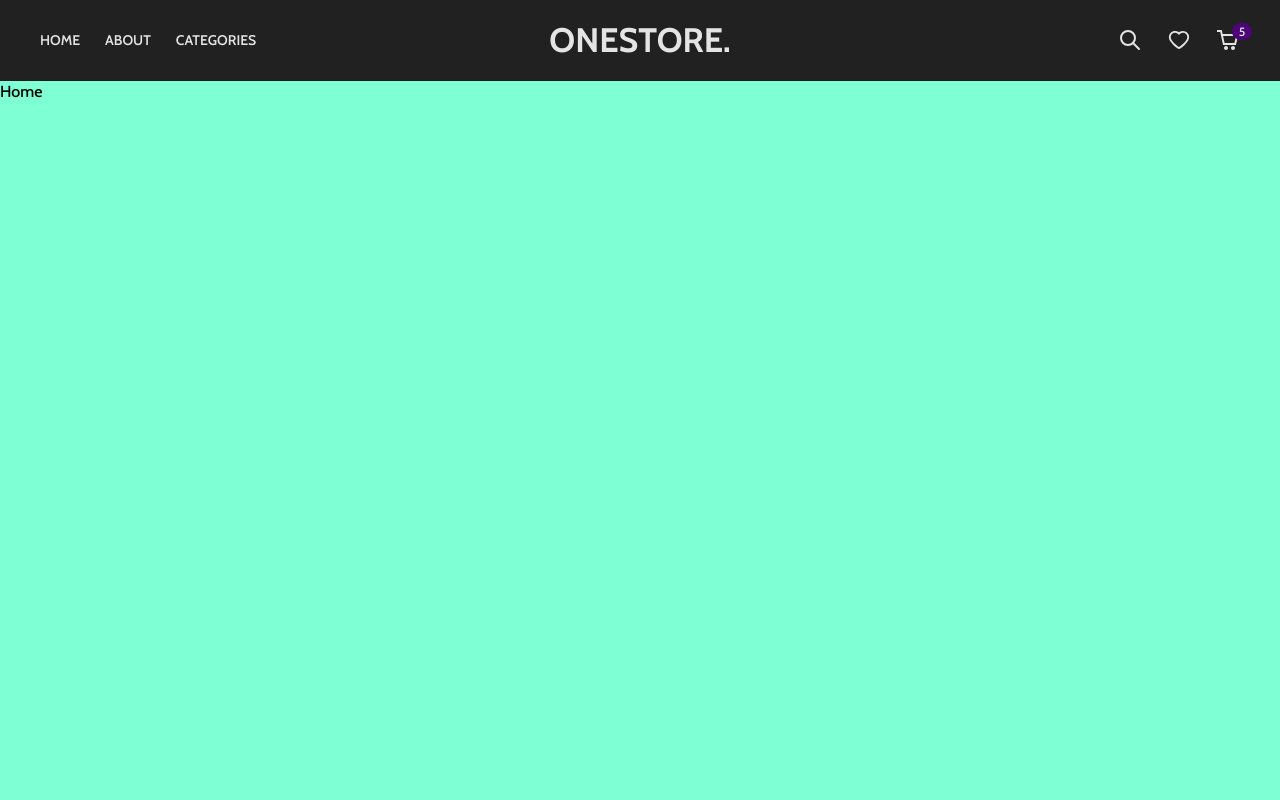
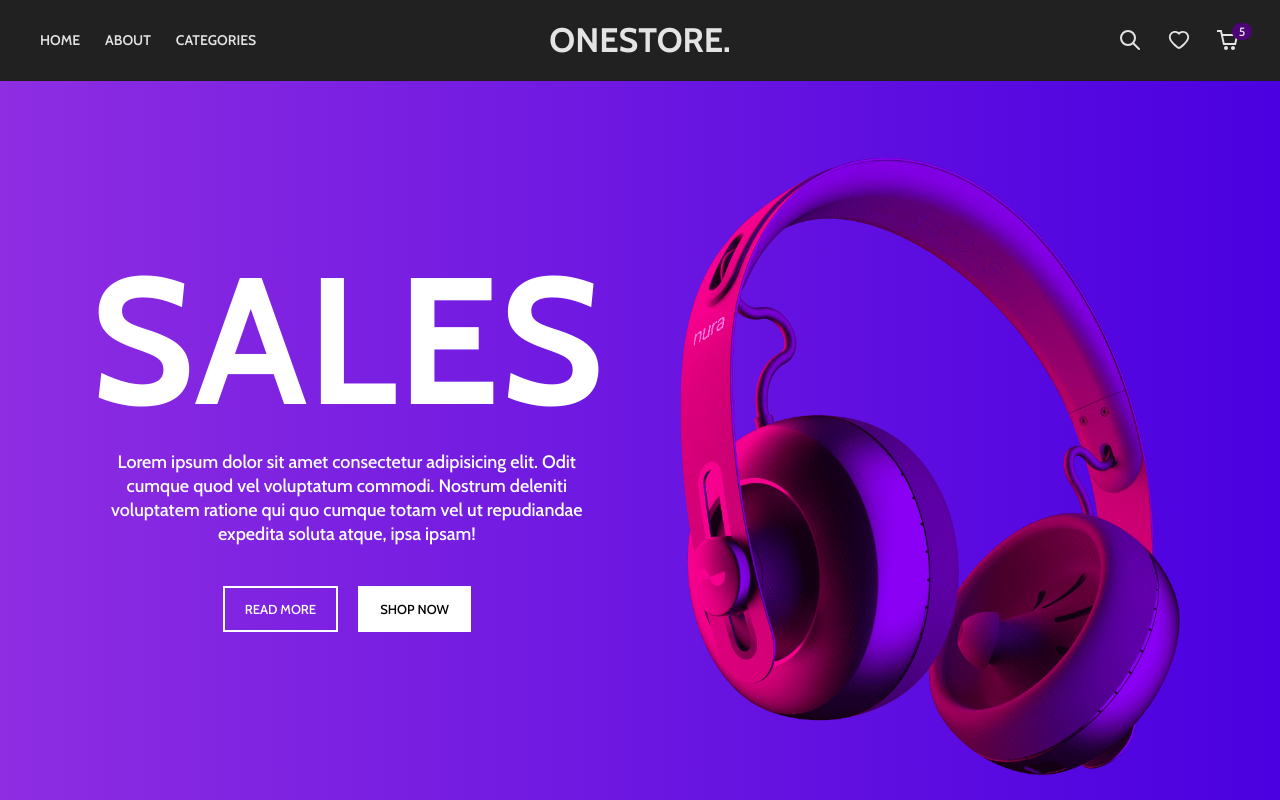
Before and after one commit to 7sering/onestore, a React (Create React App) app in the folder client/: page / in a window 1280 px wide. Shown: the top 800 px of the page. Built offline with nearby package versions, Linux system fonts and the light colour scheme.

Commit message:
Hero Banner Section Complete

```diff
--- a/client/src/components/Home/Banner/Banner.jsx
+++ b/client/src/components/Home/Banner/Banner.jsx
@@ -1,6 +1,24 @@
 import "./Banner.scss";
+
+import BannerImg from "../../../assets/banner-img.png"
 const Banner = () => {
-    return <div>Banner</div>;
+    return <div>
+        <div className="hero-banner">
+            <div className="content">
+                <div className="text-content">
+                    <h1>SALES</h1>
+                    <p>
+                        Lorem ipsum dolor sit amet consectetur adipisicing elit. Odit cumque quod vel voluptatum commodi. Nostrum deleniti voluptatem ratione qui quo cumque totam vel ut repudiandae expedita soluta atque, ipsa ipsam!
+                    </p>
+                    <div className="ctas">
+                        <div className="banner-cta">Read More</div>
+                        <div className="banner-cta v2">Shop Now</div>
+                    </div>
+                </div>
+                <img className="banner-img" src={BannerImg} alt="featured-product"/>
+            </div>
+        </div>
+    </div>;
 };
 
 export default Banner;
--- a/client/src/components/Home/Banner/Banner.scss
+++ b/client/src/components/Home/Banner/Banner.scss
@@ -1 +1,100 @@
 @import "../../../css-config/mixins.scss";
+.hero-banner {
+    padding: 40px 0;
+    position: relative;
+    background-image: linear-gradient(to right, #8e2de2, #4a00e0);
+    @include md {
+        height: calc(100vh - 80px);
+    }
+    .content {
+        height: 100%;
+        display: flex;
+        justify-content: flex-end;
+        align-items: center;
+        flex-direction: column-reverse;
+        max-width: calc(100% - 20px);
+        margin: 0 auto;
+        position: relative;
+        @include md {
+            flex-direction: row;
+            max-width: 1200px;
+        }
+        .banner-img {
+            position: relative;
+            z-index: 9;
+            width: 200px;
+            margin-bottom: 20px;
+            @include md {
+                width: 500px;
+                margin-right: 60px;
+                margin-top: 50px;
+                margin-bottom: 0;
+            }
+            @include xxl {
+                width: 600px;
+                margin-right: 0;
+                margin-top: 0;
+            }
+        }
+        .text-content {
+            color: white;
+            text-align: center;
+            display: flex;
+            flex-direction: column;
+            align-items: center;
+            @include md {
+                position: absolute;
+                left: 50px;
+                top: 50%;
+                transform: translateY(-50%);
+            }
+            @include xxl {
+                left: 0;
+            }
+            h1 {
+                font-size: 80px;
+                font-weight: 700;
+                line-height: 1;
+                color: white;
+                margin-bottom: 20px;
+                @include md {
+                    font-size: 180px;
+                }
+            }
+            p {
+                max-width: 300px;
+                font-size: 14px;
+                line-height: 20px;
+                margin-bottom: 20px;
+                @include md {
+                    max-width: 500px;
+                    font-size: 18px;
+                    line-height: 24px;
+                    margin-bottom: 40px;
+                }
+            }
+            .ctas {
+                display: flex;
+                justify-content: center;
+                gap: 20px;
+                .banner-cta {
+                    text-transform: uppercase;
+                    font-size: 13px;
+                    font-weight: 500;
+                    width: fit-content;
+                    border: 2px solid white;
+                    padding: 10px 20px;
+                    transition: all ease 0.3s;
+                    cursor: pointer;
+                    &.v2 {
+                        background-color: white;
+                        color: black;
+                    }
+                    &:hover {
+                        opacity: 0.6;
+                    }
+                }
+            }
+        }
+    }
+}
--- a/client/src/components/Home/Home.jsx
+++ b/client/src/components/Home/Home.jsx
@@ -1,6 +1,12 @@
 import "./Home.scss";
+
+import Banner from "./Banner/Banner";
+
 const Home = () => {
-    return <div className="home">Home</div>;
+    return <div className="home">
+        <Banner/>
+    </div>;
+
 };
 
 export default Home;
--- a/client/src/components/Home/Home.scss
+++ b/client/src/components/Home/Home.scss
@@ -1,5 +1,5 @@
 @import "../../css-config/mixins.scss";
 .home{
-    background-color: aquamarine;
+    background-color: rgb(24, 226, 159);
     height: 900px;
 }
```
